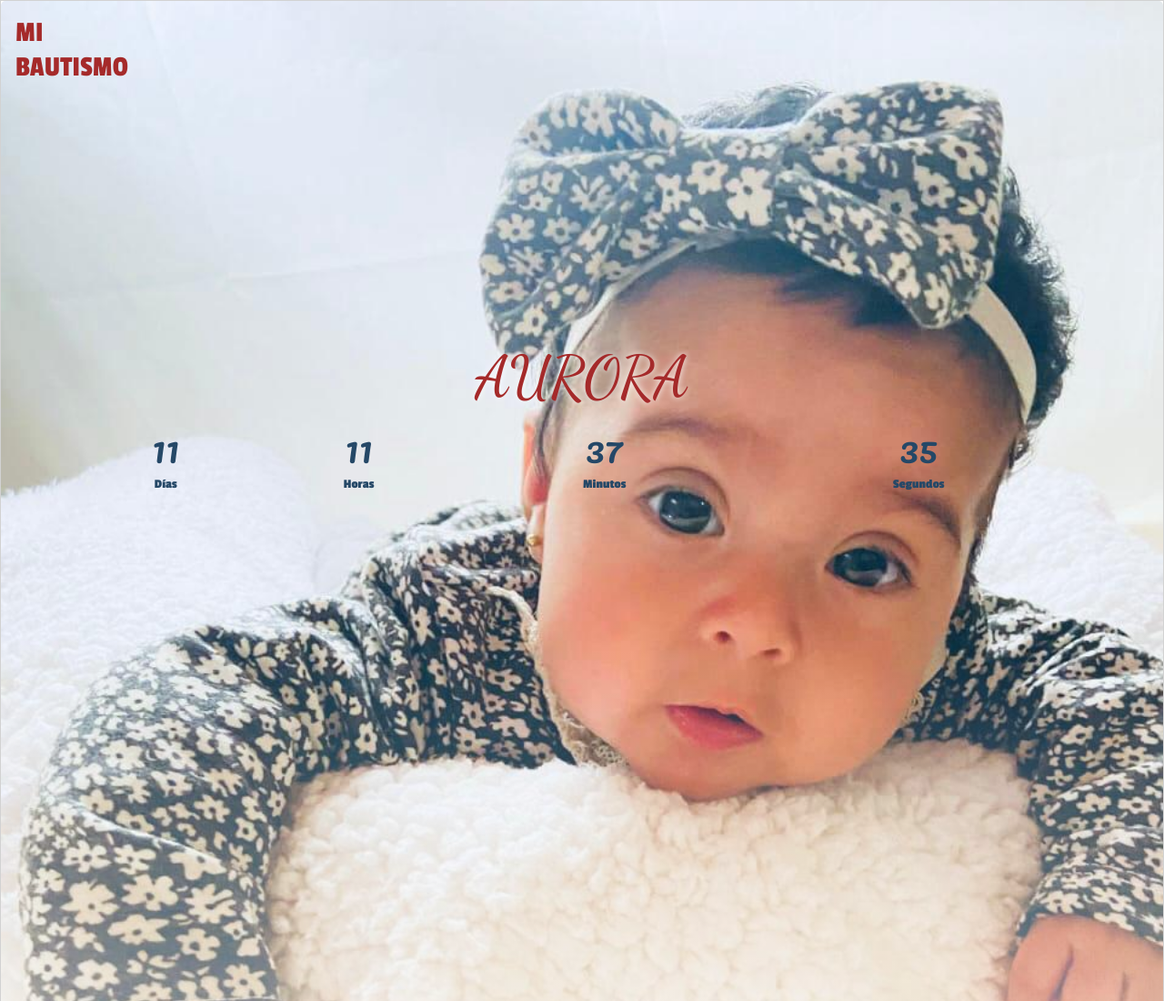
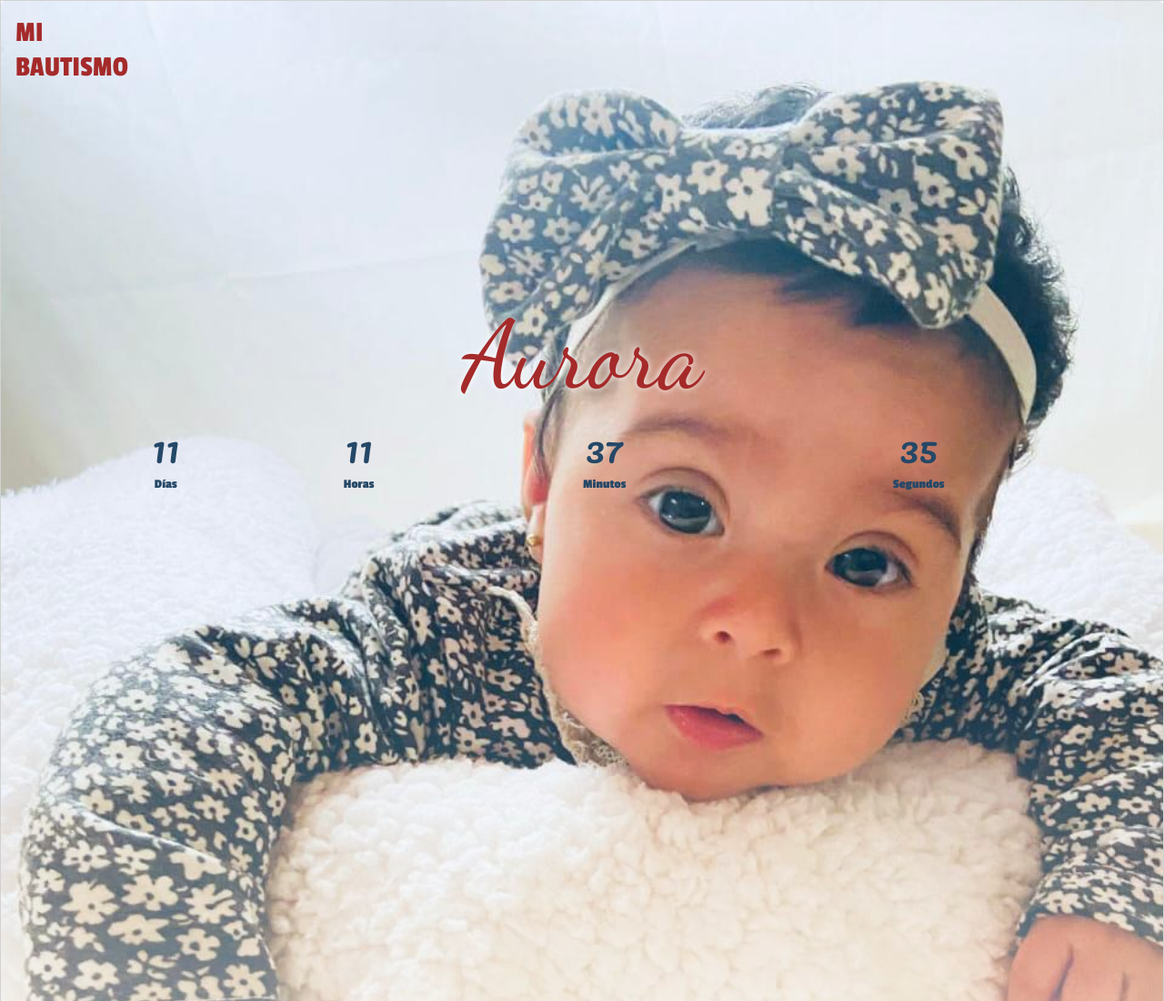
Before and after one commit to martinsosa5/Bautismo-aurora, a plain HTML site: page index.html in a window 1280 px wide. Shown: the top 1100 px of the page at 91% size. Drawn offline with nearby package versions, Linux system fonts and the light colour scheme; a web font is replaced by a local one.

Commit message:
modifique el texto del nombres

```diff
--- a/css/principal.css
+++ b/css/principal.css
@@ -15,7 +15,7 @@
 .titulo_2 h1{
         font-family: var(--tipografiaDancing-Script);
         color: brown;
-        font-size: 4rem;
+        font-size: 6.5rem;
         text-shadow: 0px 0px 7px rgb(255, 255, 255);
 
 
--- a/index.html
+++ b/index.html
@@ -20,7 +20,7 @@
                     <h3 class="">MI <br>BAUTISMO</h3>
                    </div>
                     <div  class="titulo_2">
-                        <h1>AURORA</h1>
+                        <h1>Aurora</h1>
                     </div>
                     <!-- Contador regresivo -->
                     <div class="contenedor-regresivo container">
```
